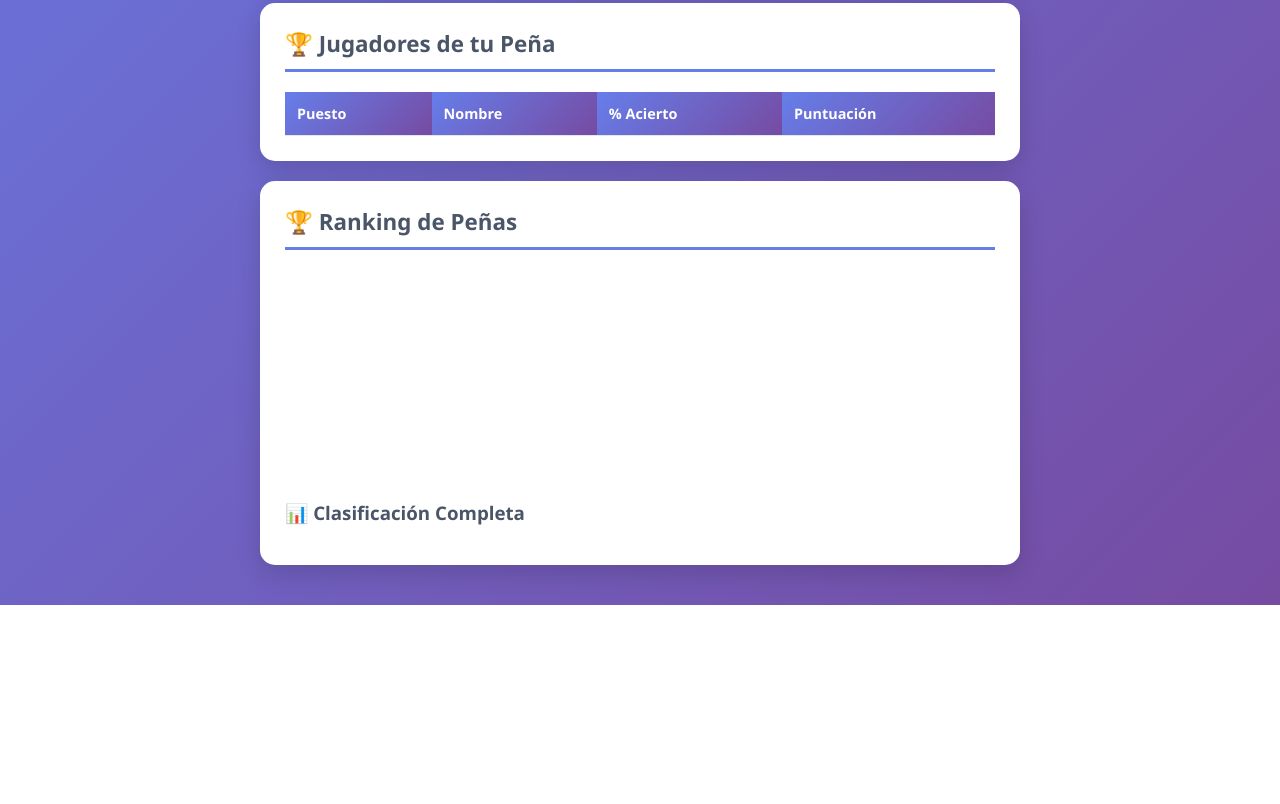
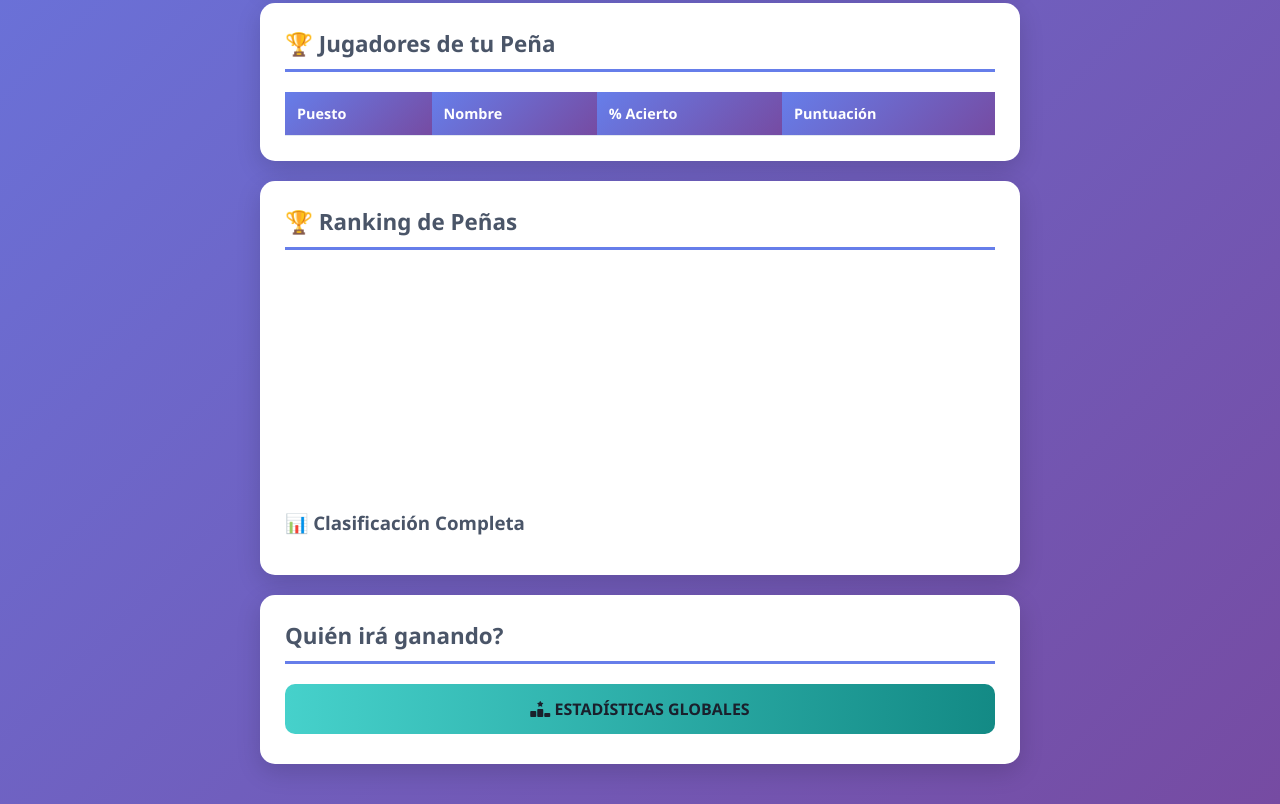
Before and after one commit to ekaitzhara/LCNGeoguessr, a plain HTML site: page stats.html in a window 1280 px wide. Shown: the part 736-1540 px from the top of the page. Before the commit the page ends 1341 px from the top, so only its background shows below. Drawn offline with Linux system fonts and the light colour scheme; no server answers.

Commit message:
progress with all files

```diff
--- a/stats.html
+++ b/stats.html
@@ -4,6 +4,7 @@
     <meta charset="UTF-8">
     <meta name="viewport" content="width=device-width, initial-scale=1.0">
     <title>Estadísticas del Jugador</title>
+    <link rel="stylesheet" href="https://cdnjs.cloudflare.com/ajax/libs/font-awesome/6.4.0/css/all.min.css">
     <style>
         * {
             margin: 0;
@@ -142,7 +143,7 @@
             display: flex;
             align-items: flex-end;
             justify-content: center;
-            margin-bottom: 30px;
+            margin: 30px 0;
             height: 200px;
             gap: 10px;
         }
@@ -153,6 +154,7 @@
             align-items: center;
             min-width: 100px;
             position: relative;
+            margin-top: 1rem;
         }
 
         .podium-team {
@@ -357,6 +359,28 @@
             font-weight: bold;
             font-size: 0.8rem;
             color: white;
+        }
+
+        .action-button {
+          width: 60%;
+          padding: 14px;
+          border: none;
+          border-radius: 10px;
+          background: linear-gradient(to right, #46d1cb, #138a85);
+          cursor: pointer;
+          transition: background 0.3s ease, transform 0.2s ease;
+          margin: 5px auto;
+        }
+
+        .stats-btn {
+          display: block;
+          width: 100%;
+          color: #1a202c;
+          font-size: 1rem;
+          font-weight: bold;
+          text-decoration: none;    /* quita el subrayado */
+          text-align: center;
+          user-select: none;        /* evita selección de texto extra */
         }
 
         .position-1 { background: #ffd700; color: #333; }
@@ -567,6 +591,15 @@
             </div>
         </div>
 
+        <div class="stats-block" id="stats-global-container">
+          <h2 class="block-title">Quién irá ganando?</h2>
+          <div class="action-button" style="width: 100%">
+            <a id="stats-global-link" href="globalStats.html" class="btn stats-btn">
+              <i class="fa-solid fa-ranking-star"></i> ESTADÍSTICAS GLOBALES
+            </a>
+          </div>
+        </div>
+
     </div>
 
     <script>
@@ -694,8 +727,8 @@
                 row.innerHTML = `
                     <td>${positionBadge}</td>
                     <td>${player.jugador}</td>
-                    <td>${player.intentos}</td>
                     <td>${player.porcentaje}%</td>
+                    <td>${player.scoreTotal}</td>
                 `;
 
                 tbody.appendChild(row);
```
Also changed, not shown: index.html (+83 -18 lines), 1 other file.
